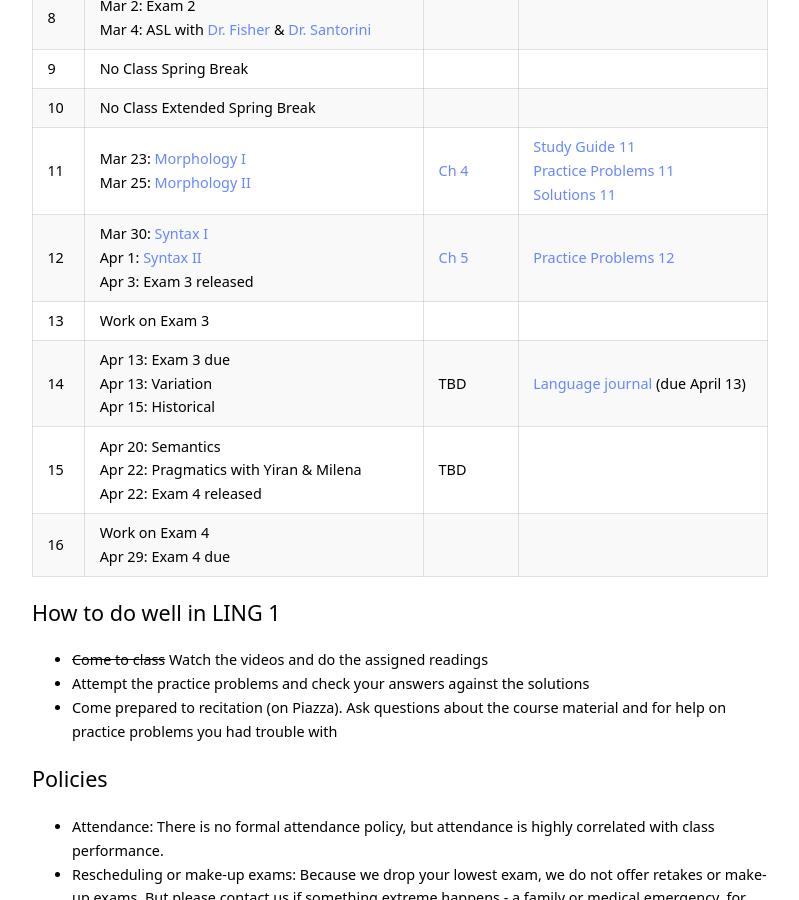
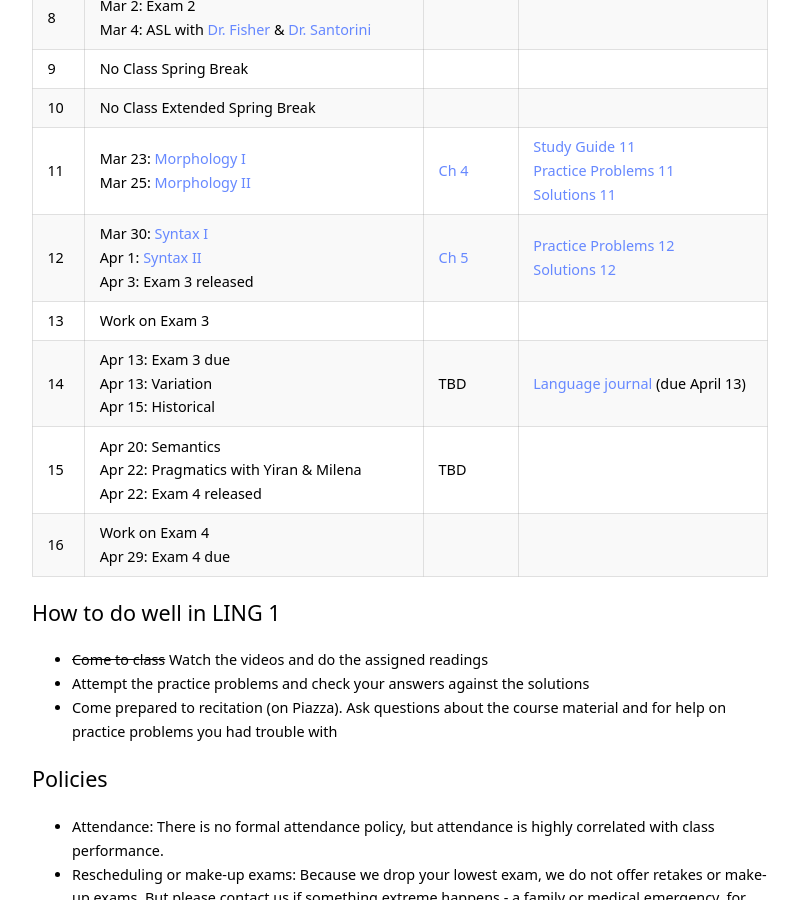
Before and after one commit to kschuler/ling001, a Jekyll site: the page built from index.md, in a window 1280 px wide and 900 px high, scrolled down 3355 px. Shown: the whole window, without its empty margins (240-1039 px from the left). Built offline with Jekyll 4.4.1, drawn with Linux system fonts in a browser that asks for light colours.

Commit message:
Update index.md

```diff
--- a/index.md
+++ b/index.md
@@ -95,7 +95,7 @@ Wk  | Lecture | Readings | Resources
 9 | **No Class Spring Break** |  |
 10 | **No Class Extended Spring Break** | |
 11 | Mar 23: [Morphology I](resources/Ling001-20A-13-Morphology1-pdf.pdf)<br>Mar 25: [Morphology II](resources/Ling001-20A-14-Morphology2.pdf) | [Ch 4](https://app.perusall.com/courses/intro-to-linguistics-1/chapter-4-4-1-4-5?assignmentId=pxa2xEZE3KQXDioBC&part=1) | [Study Guide 11](resources/studyguide-week11.pdf)<br>[Practice Problems 11](resources/practiceproblems-week11.pdf)<br>[Solutions 11](resources/solutions-week11.pdf)
-12 | Mar 30: [Syntax I](resources/Ling001-20A-15-Syntax1.pdf) <br> Apr 1: [Syntax II](resources/Ling001-20A-16-Syntax2.pdf) <br> Apr 3: **Exam 3 released**| [Ch 5](https://app.perusall.com/courses/intro-to-linguistics-1/chapter-5-19?assignmentId=i7tR6HdzMEfCB99ck&part=1) | [Practice Problems 12](resources/practiceproblems-week12.pdf)
+12 | Mar 30: [Syntax I](resources/Ling001-20A-15-Syntax1.pdf) <br> Apr 1: [Syntax II](resources/Ling001-20A-16-Syntax2.pdf) <br> Apr 3: **Exam 3 released**| [Ch 5](https://app.perusall.com/courses/intro-to-linguistics-1/chapter-5-19?assignmentId=i7tR6HdzMEfCB99ck&part=1) | [Practice Problems 12](resources/practiceproblems-week12.pdf)<br>[Solutions 12](resources/solutions-week12.pdf)
 13 | **Work on Exam 3**| |
 14 | Apr 13: **Exam 3 due**<br> Apr 13: Variation <br> Apr 15: Historical | TBD | [Language journal](resources/language-journal-assignment) (due April 13)
 15 | Apr 20: Semantics <br> Apr 22: Pragmatics with Yiran & Milena<br>Apr 22: **Exam 4 released** | TBD |
```
